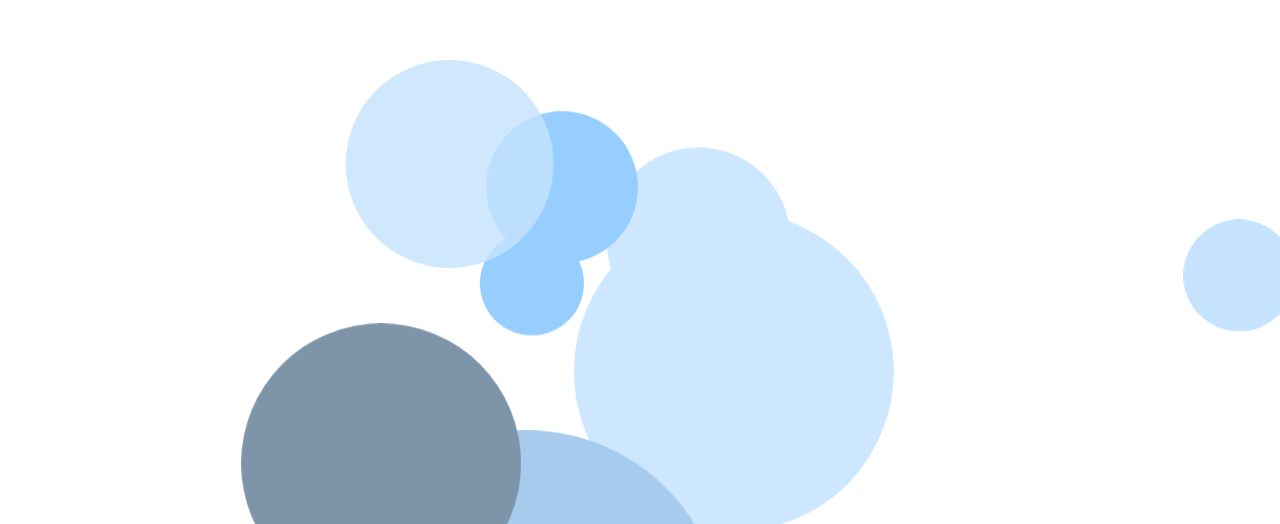
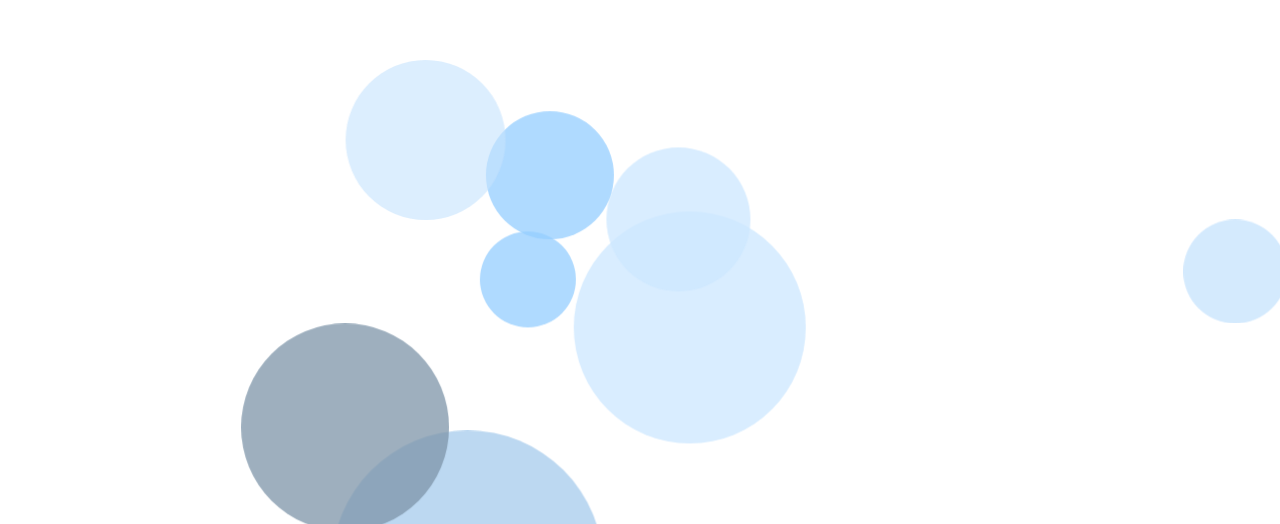
Before and after one commit to MarkeyMarke/about-me, a React (Create React App) app: page / in a window 1280 px wide. Shown: the part 276-800 px from the top of the page. Built offline with nearby package versions, Linux system fonts and the light colour scheme.

Commit message:
Enhanced wallpaper background

```diff
--- a/src/components/AnimatedWallpaper/AnimatedWallpaper.js
+++ b/src/components/AnimatedWallpaper/AnimatedWallpaper.js
@@ -8,16 +8,9 @@ function AnimatedWallpaper() {
     useMovingCircles(containerRef);
     return (
         <div className="wallpaper-container" ref={containerRef}>
-            <MovingCircle spawnDelay={0} />
-            <MovingCircle spawnDelay={1} />
-            <MovingCircle spawnDelay={2} />
-            <MovingCircle spawnDelay={3} />
-            <MovingCircle spawnDelay={4} />
-            <MovingCircle spawnDelay={5} />
-            <MovingCircle spawnDelay={6} />
-            <MovingCircle spawnDelay={7} />
-            <MovingCircle spawnDelay={8} />
-            <MovingCircle spawnDelay={9} />
+            {[...Array(20).keys()].map((key) => (
+                <MovingCircle spawnDelay={key} key={key} />
+            ))}
         </div>
     );
 }
--- a/src/components/AnimatedWallpaper/circleUtils.js
+++ b/src/components/AnimatedWallpaper/circleUtils.js
@@ -13,11 +13,11 @@ const getRandomNumber = (low = 0, high = 100) => {
 };
 
 export const getRandomColor = () => {
-    return CIRCLE_HEX_COLORS[getRandomNumber(0, 5)];
+    return CIRCLE_HEX_COLORS[getRandomNumber(0, CIRCLE_HEX_COLORS.length - 1)];
 };
 
 export const getRandomRadius = () => {
-    return `${getRandomNumber(10, 50)}vh`;
+    return `${getRandomNumber(10, 35)}vh`;
 };
 
 export const getRandomCoords = () => {
--- a/src/components/AnimatedWallpaper/styles/AnimatedWallpaper.scss
+++ b/src/components/AnimatedWallpaper/styles/AnimatedWallpaper.scss
@@ -25,11 +25,11 @@
         transform: translate(var(--startX), var(--startY));
     }
     10% {
-        opacity: 1;
+        opacity: 0.75;
         transform: translate(var(--startX), var(--startY));
     }
     90% {
-        opacity: 1;
+        opacity: 0.75;
         transform: translate(var(--endX), var(--endY));
     }
     100% {
```
